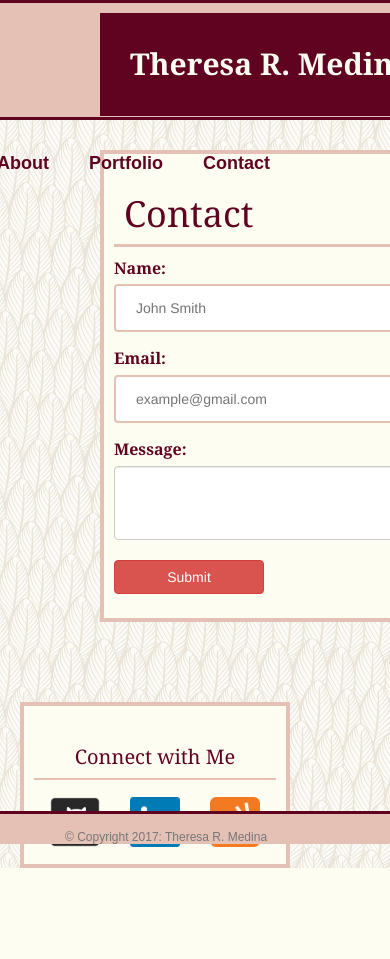
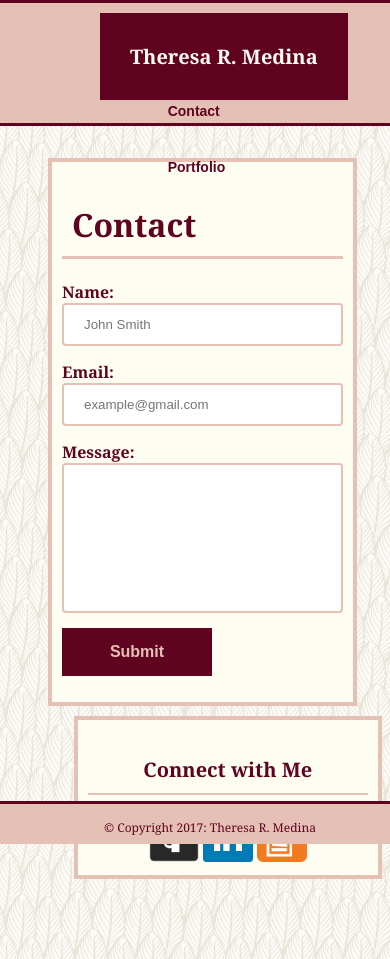
Before and after one commit to trgmedina/Responsive-Portfolio, a PHP site: page /contact.html in a window 390 px wide; the page is wider, and only the part inside the window is pictured. Before the commit the page ends 868 px from the top of that part, so only its background shows below. Run offline with PHP 8.4, Linux system fonts and the light colour scheme.

Commit message:
Added media queries to style.css and fixed html

```diff
--- a/assets/css/style.css
+++ b/assets/css/style.css
@@ -68,7 +68,6 @@ a.default_links {
 }
 
 .main_content {
-	/*clear: both;*/
 	float: left;
 	position: relative;
 	top: 150px;
@@ -227,3 +226,71 @@ footer {
 	border-top: 3px solid #600320;
 	z-index: 3;
 }
+
+@media screen and (max-width: 980px) {
+
+	header {
+		font-size: 20px;
+	}
+
+	a {
+		font-size: 14px;
+	}
+
+	a.default_links {
+		padding: 10px;
+	}
+
+	.main_content {
+		width: 400px;
+	}
+
+	.social_media {
+		width: 175px;
+	}
+}
+
+@media screen and (max-width: 768px) {
+	.main_content {
+		clear: both;
+		position: static;
+		width: 90%;
+		margin-top: 150px;
+		margin-left: 40px;
+		margin-right: 40px;
+		margin-bottom: 10px;
+		padding: 10px;
+	}
+
+	.social_media {
+		clear: both;
+		position: static;
+		width: 90%;
+		margin-bottom: 80px;
+	}
+}
+
+@media screen and (max-width: 640px) {
+
+	#profile_pic {
+		clear: both;
+		padding: 10px;
+		width: 90%;
+		height: 90%;
+	}
+
+	.main_content {
+		width: 75%;
+	}
+
+	.social_media {
+		width: 75%;
+	}
+
+	a.default_links {
+		padding: 20px;
+		float: left;
+		position: relative;
+		top: 80px;
+	}
+}
--- a/contact.html
+++ b/contact.html
@@ -4,11 +4,8 @@
 <head>
 	<title>Contact Me</title>
 
-	<link rel="stylesheet" href="https://maxcdn.bootstrapcdn.com/bootstrap/3.3.6/css/bootstrap.min.css">
 	<link rel="stylesheet" href="assets/css/style.css">
-
 	<!-- <link rel="stylesheet" href="assets/css/reset.css"> -->
-
 </head>
 
 <body>
@@ -33,10 +30,9 @@
 			<input type="text" id="femail" name="Email" placeholder="example@gmail.com">
 
 			<label for="fmessage">Message:</label>
-			<textarea class="form-control" rows="3"></textarea>
-			<br>
+			<input type="text" id="fmessage" name="Message">
 
-			<button class="btn btn-danger">Submit</button>
+			<button>Submit</button>
 		</form>
 
 	</div>
@@ -44,25 +40,21 @@
 	<aside class="social_media">
 		<h2>Connect with Me</h2>
 
-		<a class="btn" href="https://github.com/trgmedina" target="_blank">
+		<a href="https://github.com/trgmedina" target="_blank">
 			<img src="assets/images/github.png" width="50" height="50" alt="Link to GitHub">
 		</a>
 
-		<a class="btn" href="https://www.linkedin.com/in/theresamedina" target="_blank">
+		<a href="https://www.linkedin.com/in/theresamedina" target="_blank">
 			<img src="assets/images/linkedin.png" width="50" height="50" alt="Link to LinkedIn">
 		</a>
 
-		<a class="btn" href="http://stackoverflow.com/users/7367564/theresa?tab=profile" target="_blank">
+		<a href="http://stackoverflow.com/users/7367564/theresa?tab=profile" target="_blank">
 			<img src="assets/images/stackoverflow.png" width="50" height="50" alt="Link to Stack Overflow">
 		</a>
 	</aside>
 
-	<!-- <footer>© Copyright 2017: Theresa R. Medina</footer> -->
-	<footer class="footer">
-      <div class="container">
-        <p class="text-muted">© Copyright 2017: Theresa R. Medina</p>
-      </div>
-    </footer>
+	<footer>© Copyright 2017: Theresa R. Medina</footer>
+
 
 </body>
 
```
Also changed, not shown: index.html (+6 -3 lines).
